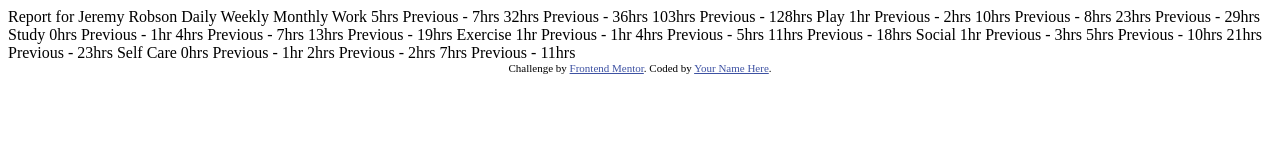
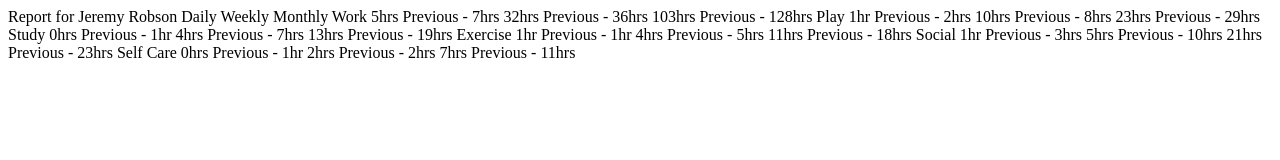
Before and after one commit to kasra-pak/time-tracking-dashboard, a plain HTML site: page index.html in a window 1280 px wide. Drawn offline with Linux system fonts and the light colour scheme.

Commit message:
setting up the sass configs

```diff
--- a/index.html
+++ b/index.html
@@ -2,17 +2,10 @@
 <html lang="en">
 <head>
   <meta charset="UTF-8">
-  <meta name="viewport" content="width=device-width, initial-scale=1.0"> <!-- displays site properly based on user's device -->
-
+  <meta name="viewport" content="width=device-width, initial-scale=1.0">
   <link rel="icon" type="image/png" sizes="32x32" href="./images/favicon-32x32.png">
 
-  <title>Frontend Mentor | Time tracking dashboard</title>
-
-  <!-- Feel free to remove these styles or customise in your own stylesheet 👍 -->
-  <style>
-    .attribution { font-size: 11px; text-align: center; }
-    .attribution a { color: hsl(228, 45%, 44%); }
-  </style>
+  <title>Time tracking dashboard</title>
 </head>
 <body>
 
@@ -71,10 +64,5 @@
   7hrs <!-- monthly -->
   Previous - 11hrs <!-- monthly -->
 
-
-  <div class="attribution">
-    Challenge by <a href="https://www.frontendmentor.io?ref=challenge" target="_blank">Frontend Mentor</a>.
-    Coded by <a href="#">Your Name Here</a>.
-  </div>
 </body>
 </html>
--- /dev/null
+++ b/scss/main.scss
@@ -0,0 +1,3 @@
+body {
+  background-color: blue;
+}
```
Also changed, not shown: css/main.css (added), 1 other file.
